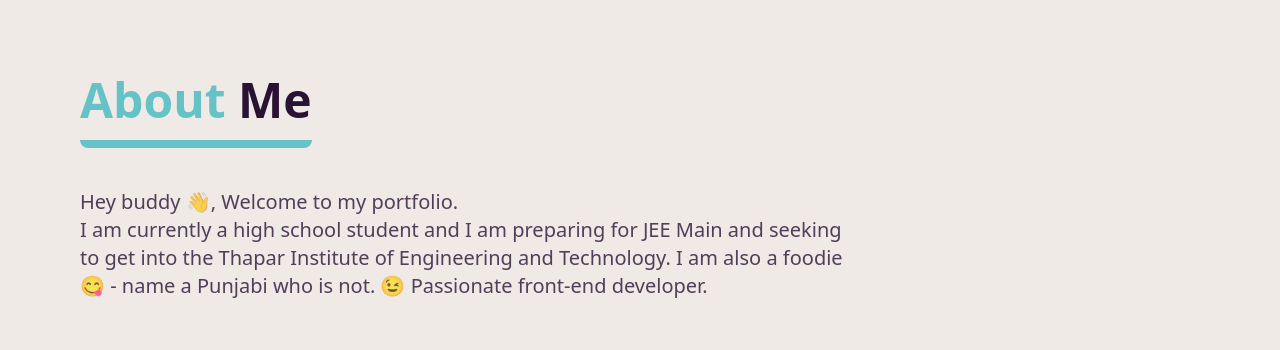
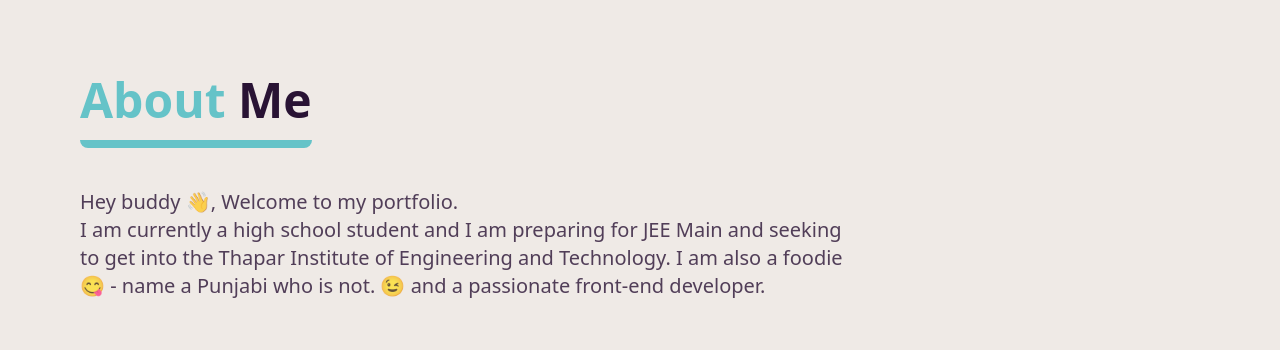
Before and after one commit to knownasnaffy/knownasnaffy, a Next.js app in the folder website/: page / in a window 1280 px wide. Shown: the part 820-1170 px from the top of the page. Built offline with nearby package versions, Linux system fonts and the light colour scheme.

Commit message:
Update about text

```diff
--- a/website/components/About.tsx
+++ b/website/components/About.tsx
@@ -12,7 +12,7 @@ export function About() {
           <br />I am currently a high school student and I am preparing for JEE
           Main and seeking to get into the Thapar Institute of Engineering and
           Technology. I am also a foodie 😋 - name a Punjabi who is not. 😉
-          Passionate front-end developer.
+          and a passionate front-end developer.
         </p>
       </section>
     </>
```
